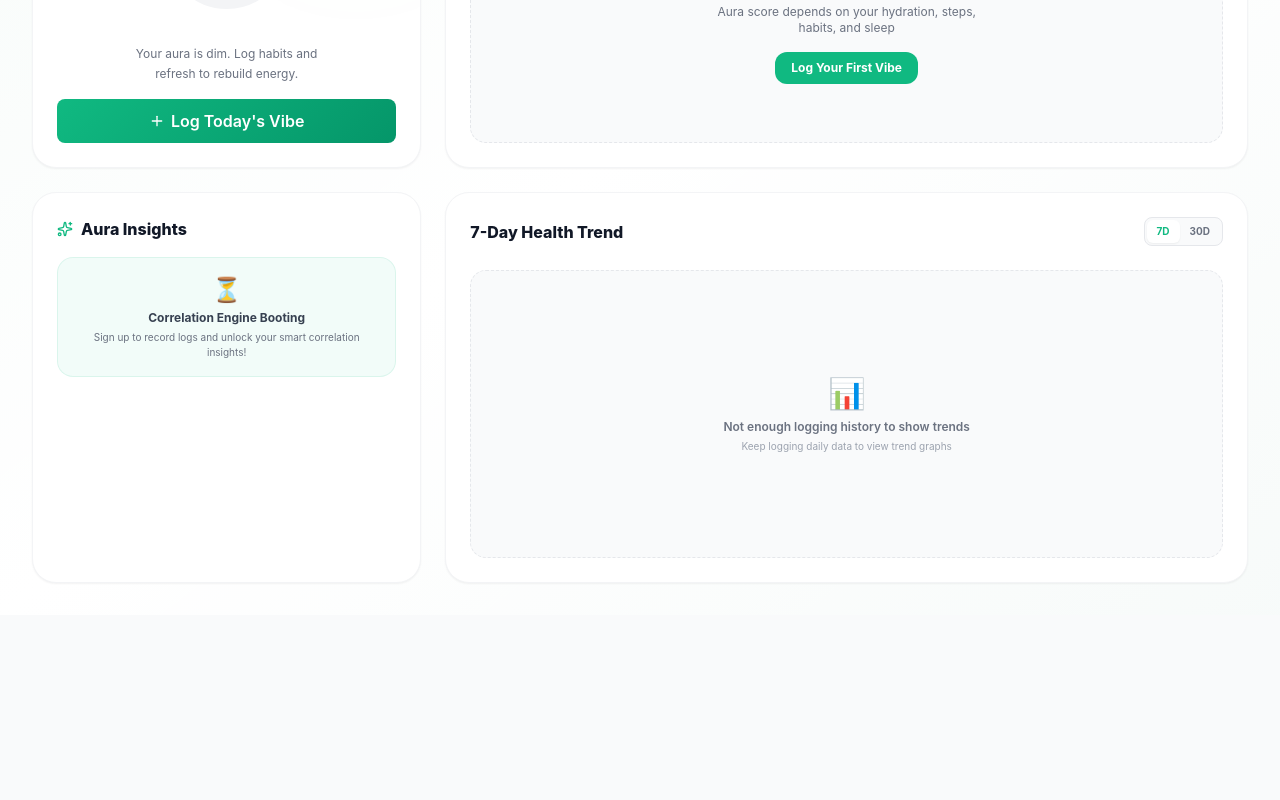
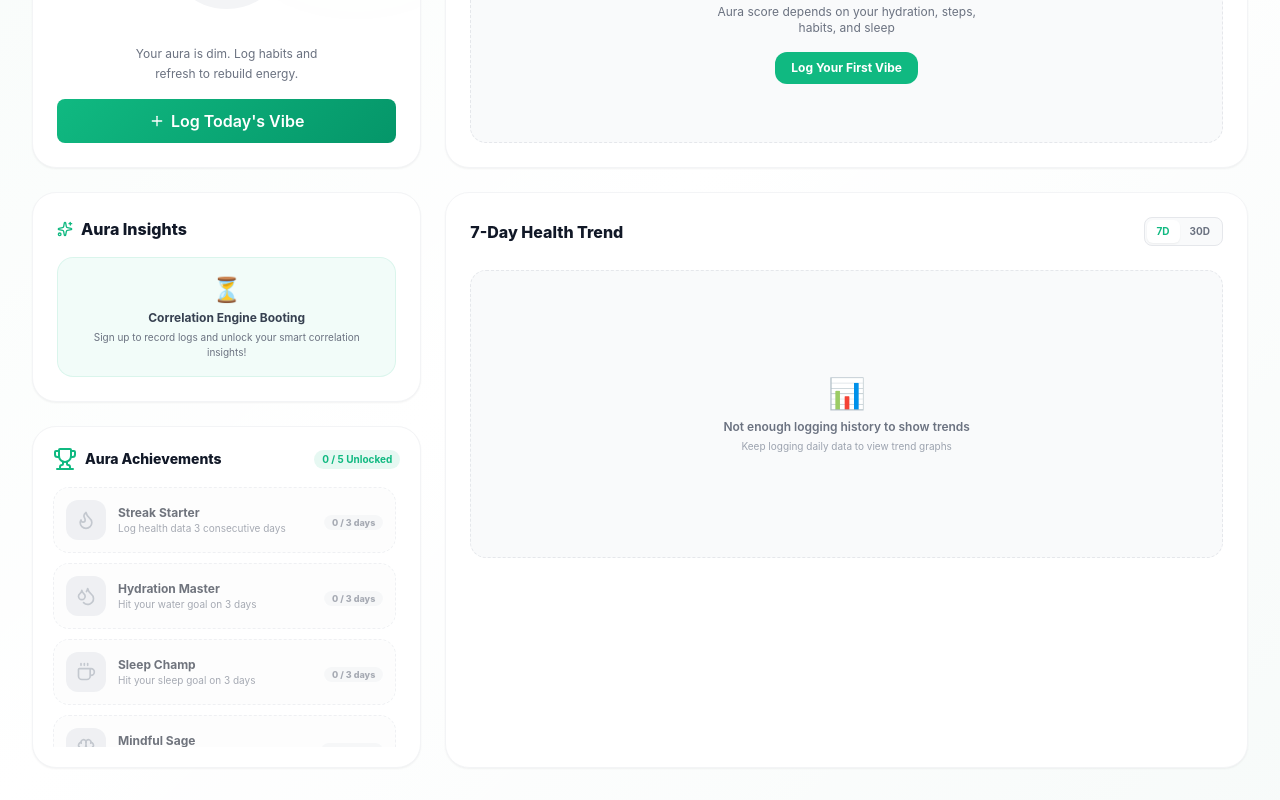
Before and after one commit to Khaviya-Vimalarajan/aura-health-tracker, a React app in the folder frontend/: page /dashboard in a window 1280 px wide. Shown: the part 351-1151 px from the top of the page. Before the commit the page ends 966 px from the top, so only its background shows below. Built offline with nearby package versions, Linux system fonts and the light colour scheme; the HTML template or start-up script is replaced by a standard one.

Commit message:
feat: implement gamified achievements card to track daily streaks and goal trophies

```diff
--- /dev/null
+++ b/frontend/src/components/BadgesCard.jsx
@@ -0,0 +1,177 @@
+import { Trophy, Droplets, Coffee, Brain, Sparkles, Flame, CheckCircle2 } from 'lucide-react';
+
+export default function BadgesCard({ logs, user }) {
+  const waterGoal = user?.preferences?.waterGoal || 2500;
+  const sleepGoal = user?.preferences?.sleepGoal || 8;
+  const stepsGoal = user?.preferences?.stepsGoal || 10000;
+
+  // Calculate Aura Score helper
+  const getAuraScore = (log) => {
+    if (!log) return 0;
+    const sleepScore = Math.min(((log.sleepHours || 0) / sleepGoal) * 100, 100);
+
+    const moodMapping = { great: 100, good: 80, okay: 60, low: 30, exhausted: 10 };
+    const moodScore = moodMapping[log.mood] || 50;
+
+    const stepsScore = Math.min(((log.steps || 0) / stepsGoal) * 100, 100);
+    const waterScore = Math.min(((log.waterIntake || 0) / waterGoal) * 100, 100);
+
+    return Math.round((sleepScore * 0.3) + (moodScore * 0.25) + (stepsScore * 0.25) + (waterScore * 0.2));
+  };
+
+  // 1. Hydration Master: Water logged >= waterGoal on 3+ days
+  const waterDays = logs.filter(log => (log.waterIntake || 0) >= waterGoal).length;
+  const hasWaterBadge = waterDays >= 3;
+
+  // 2. Sleep Champ: Sleep logged >= sleepGoal on 3+ days
+  const sleepDays = logs.filter(log => (log.sleepHours || 0) >= sleepGoal).length;
+  const hasSleepBadge = sleepDays >= 3;
+
+  // 3. Mindful Sage: Meditated habit checked 2+ times
+  const meditationDays = logs.filter(log => log.habits?.meditated).length;
+  const hasMeditationBadge = meditationDays >= 2;
+
+  // 4. Aura Champion: Aura score >= 90 at least once
+  const highAuraDay = logs.some(log => getAuraScore(log) >= 90);
+  const hasAuraBadge = highAuraDay;
+
+  // 5. Streak Starter: 3 consecutive days logged
+  const calculateStreak = () => {
+    if (logs.length === 0) return 0;
+
+    // Sort logs chronologically
+    const sorted = [...logs].sort((a, b) => new Date(a.date) - new Date(b.date));
+    let currentStreak = 1;
+    let maxStreak = 1;
+
+    for (let i = 1; i < sorted.length; i++) {
+      const prevDate = new Date(sorted[i - 1].date);
+      const currDate = new Date(sorted[i].date);
+
+      const diffTime = Math.abs(currDate - prevDate);
+      const diffDays = Math.ceil(diffTime / (1000 * 60 * 60 * 24));
+
+      if (diffDays === 1) {
+        currentStreak++;
+        if (currentStreak > maxStreak) {
+          maxStreak = currentStreak;
+        }
+      } else if (diffDays > 1) {
+        currentStreak = 1;
+      }
+    }
+    return maxStreak;
+  };
+
+  const streak = calculateStreak();
+  const hasStreakBadge = streak >= 3;
+
+  const badges = [
+    {
+      id: 'streak',
+      name: 'Streak Starter',
+      description: 'Log health data 3 consecutive days',
+      unlocked: hasStreakBadge,
+      progress: `${Math.min(streak, 3)} / 3 days`,
+      icon: <Flame className="w-5 h-5" />,
+      color: 'from-orange-500 to-red-500 text-orange-500 bg-orange-500/10'
+    },
+    {
+      id: 'hydration',
+      name: 'Hydration Master',
+      description: `Hit your water goal on 3 days`,
+      unlocked: hasWaterBadge,
+      progress: `${Math.min(waterDays, 3)} / 3 days`,
+      icon: <Droplets className="w-5 h-5" />,
+      color: 'from-blue-400 to-indigo-600 text-blue-500 bg-blue-500/10'
+    },
+    {
+      id: 'sleep',
+      name: 'Sleep Champ',
+      description: `Hit your sleep goal on 3 days`,
+      unlocked: hasSleepBadge,
+      progress: `${Math.min(sleepDays, 3)} / 3 days`,
+      icon: <Coffee className="w-5 h-5" />,
+      color: 'from-indigo-500 to-purple-600 text-indigo-500 bg-indigo-500/10'
+    },
+    {
+      id: 'meditation',
+      name: 'Mindful Sage',
+      description: 'Meditate at least 2 times',
+      unlocked: hasMeditationBadge,
+      progress: `${Math.min(meditationDays, 2)} / 2 times`,
+      icon: <Brain className="w-5 h-5" />,
+      color: 'from-pink-400 to-rose-600 text-pink-500 bg-pink-500/10'
+    },
+    {
+      id: 'score',
+      name: 'Aura Champion',
+      description: 'Achieve an Aura Score of 90+',
+      unlocked: hasAuraBadge,
+      progress: hasAuraBadge ? '1 / 1 unlocked' : '0 / 1 score 90+',
+      icon: <Sparkles className="w-5 h-5" />,
+      color: 'from-emerald-400 to-teal-600 text-emerald-500 bg-emerald-500/10'
+    }
+  ];
+
+  const unlockedCount = badges.filter(b => b.unlocked).length;
+
+  return (
+    <div className="bg-white dark:bg-gray-900 border border-gray-100 dark:border-gray-850 p-5 rounded-3xl shadow-sm space-y-4">
+      <div className="flex justify-between items-center">
+        <h3 className="text-sm font-extrabold text-gray-900 dark:text-white flex items-center gap-2">
+          <Trophy className="w-4.5 h-4.5 text-emerald-500" />
+          Aura Achievements
+        </h3>
+        <span className="text-[10px] font-bold text-emerald-500 bg-emerald-500/10 px-2 py-0.5 rounded-full">
+          {unlockedCount} / {badges.length} Unlocked
+        </span>
+      </div>
+
+      <div className="grid grid-cols-1 gap-2.5 max-h-[260px] overflow-y-auto pr-1">
+        {badges.map((badge) => (
+          <div
+            key={badge.id}
+            className={`p-3 rounded-2xl border flex items-center justify-between transition-all duration-300 ${
+              badge.unlocked
+                ? 'bg-gradient-to-r from-gray-50/50 to-white dark:from-gray-850 dark:to-gray-900 border-gray-100 dark:border-gray-800 shadow-sm'
+                : 'bg-gray-50/45 dark:bg-gray-900/40 border-dashed border-gray-200 dark:border-gray-800 opacity-60'
+            }`}
+          >
+            <div className="flex items-center gap-3">
+              {/* Badge Icon */}
+              <div
+                className={`p-2.5 rounded-xl flex items-center justify-center transition-all ${
+                  badge.unlocked
+                    ? badge.color
+                    : 'bg-gray-200 dark:bg-gray-800 text-gray-400 dark:text-gray-600'
+                }`}
+              >
+                {badge.icon}
+              </div>
+
+              <div>
+                <h4 className="text-xs font-bold text-gray-900 dark:text-white flex items-center gap-1.5">
+                  {badge.name}
+                  {badge.unlocked && <CheckCircle2 className="w-3.5 h-3.5 text-emerald-500 fill-emerald-500/10" />}
+                </h4>
+                <p className="text-[10px] text-gray-500 dark:text-gray-400 leading-normal">{badge.description}</p>
+              </div>
+            </div>
+
+            {/* Progress Label */}
+            <div className="text-right flex-shrink-0">
+              <span className={`text-[9px] font-extrabold px-2 py-0.5 rounded-full ${
+                badge.unlocked
+                  ? 'bg-emerald-500/10 text-emerald-500'
+                  : 'bg-gray-200/50 dark:bg-gray-800 text-gray-500 dark:text-gray-400'
+              }`}>
+                {badge.progress}
+              </span>
+            </div>
+          </div>
+        ))}
+      </div>
+    </div>
+  );
+}
--- a/frontend/src/pages/Dashboard.jsx
+++ b/frontend/src/pages/Dashboard.jsx
@@ -16,6 +16,7 @@ import LogModal from '../components/LogModal';
 import CoachDrawer from '../components/CoachDrawer';
 import SettingsModal from '../components/SettingsModal';
 import { generateWeeklyPDF } from '../utils/pdfGenerator';
+import BadgesCard from '../components/BadgesCard';
 
 export default function Dashboard() {
   const { user: contextUser, logout, token: contextToken } = useAuth();
@@ -417,10 +418,12 @@ export default function Dashboard() {
           </div>
         </div>
 
-        {/* Third Section: Insights Engine & 7-Day Chart */}
+        {/* Third Section: Insights Engine, Achievements & 7-Day Chart */}
         <div className="grid grid-cols-1 lg:grid-cols-3 gap-6">
+          {/* Left Column: Insights & Achievements */}
+          <div className="space-y-6 flex flex-col justify-between">
             {/* Insights Panel */}
-          <div className="bg-white dark:bg-gray-900 border border-gray-100 dark:border-gray-850 p-6 rounded-3xl shadow-sm flex flex-col justify-between">
+            <div className="bg-white dark:bg-gray-900 border border-gray-100 dark:border-gray-850 p-6 rounded-3xl shadow-sm flex-1 flex flex-col justify-between">
               <div>
                 <div className="flex justify-between items-center mb-4">
                   <h3 className="text-base font-extrabold text-gray-900 dark:text-white flex items-center gap-2">
@@ -464,6 +467,10 @@ export default function Dashboard() {
                   Talk to AI Coach
                 </button>
               </div>
+            </div>
+
+            {/* Achievements Card */}
+            <BadgesCard logs={weeklyLogs} user={user} />
           </div>
 
           {/* Recharts Chart Panel */}
```
Lines whose indentation alone changed are shown as unchanged.
